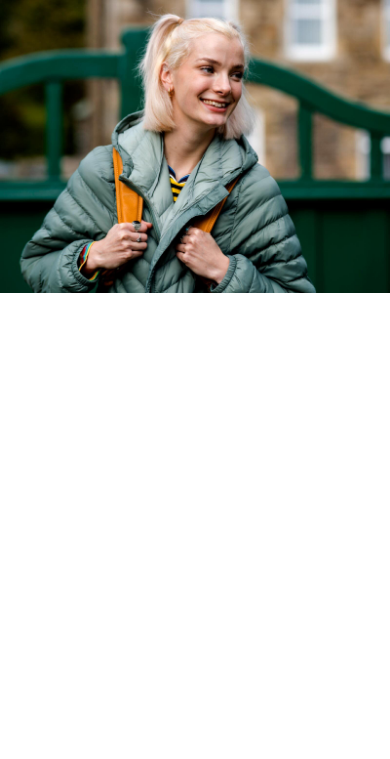
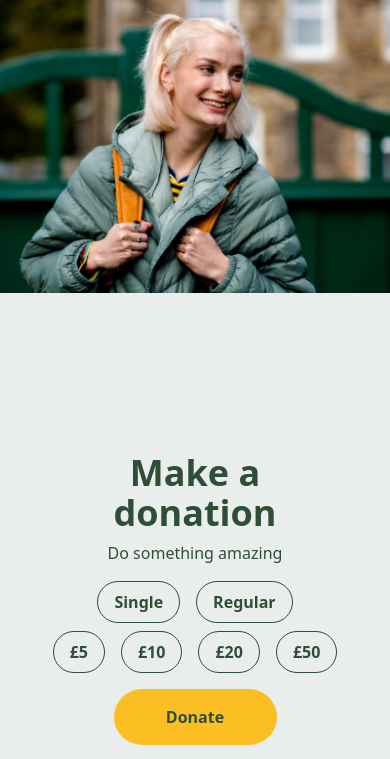
Before and after one commit to nish1013/react-typescript-gatsby, a Gatsby site: page /donations in a window 390 px wide. Shown: the top 759 px of the page. Built offline with nearby package versions, Linux system fonts and the light colour scheme; Gatsby itself is replaced by a stand-in of ours.

Commit message:
removing breakpoints for now

```diff
--- a/src/components/donation-panel/DonationPanel.js
+++ b/src/components/donation-panel/DonationPanel.js
@@ -5,13 +5,13 @@ import PaymentOptions from "../payment-options/PaymentOptions";
 export default function DonationPanel() {
   //TODO organise tailwindcss
   const classRegular =
-    "Button w-1/4 border hover:text-white font-bold my-2 mx-2 py-2 px-4 rounded-full";
+    "Button min-w-1/4 border hover:text-white font-bold my-2 mx-2 py-2 px-4 rounded-full";
   const classValueBtns =
-    "Button w-1/8 border hover:text-white font-bold mx-2 py-2 px-4 rounded-full";
+    "Button min-w-1/8 border hover:text-white font-bold mx-2 py-2 px-4 rounded-full";
   const classDonateBtn =
     "DonateButton w-1/2 self-center bg-amber-400 hover:bg-amber-500 font-bold my-4 py-4 px-4 rounded-full";
   return (
-    <div className="DonationPanel flex flex-col justify-center justify-items-center py-60 px-8 bg-amber-500 sm:w-full md:w-full lg:w-1/2 xl:w-1/2 2xl:w-1/2 lg:min-h-screen xl:min-h-screen 2xl:min-h-screen">
+    <div className="DonationPanel flex flex-col justify-center py-40 px-8 w-full">
      <div className="flex flex-col items-center">
       <h1 className="text-4xl font-bold">Make a</h1>
       <h1 className="text-4xl font-bold">donation</h1>
--- a/src/components/image-panel/ImagePanel.js
+++ b/src/components/image-panel/ImagePanel.js
@@ -2,9 +2,9 @@ import * as React from "react"
 import image from "../../images/donation-photo.jpg"
 export default function ImagePanel() {
   return (
-    <div className="sm:w-full md:w-full lg:w-1/2 xl:w-1/2 2xl:w-1/2 min-h-screen">
+    <div className="w-full">
       <img
-        className="object-contain md:object-scale-down"
+        className=""
         alt="donations"
         src={image}
       />
```
